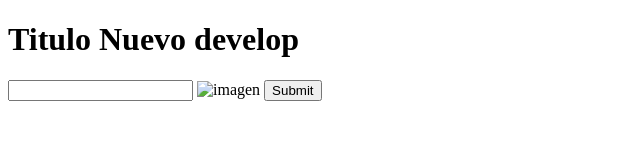
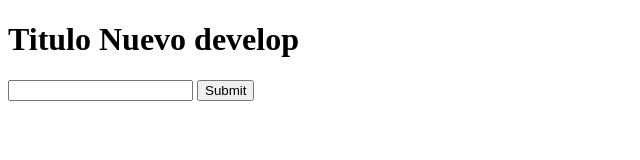
Before and after one commit to rbenayon2005/helloworldgit, a plain HTML site: page index.html in a window 1280 px wide. Shown: the whole page, without its empty margins (0-640 px from the left). Drawn offline with Linux system fonts and the light colour scheme.

Commit message:
Revert "Merge branch 'release/v1.0.0'"
This reverts commit 93a09734d16814f53a130f2075b01c88c63061a4.

```diff
--- a/index.html
+++ b/index.html
@@ -9,7 +9,6 @@
     <h1>Titulo Nuevo develop</h1>
     <form action="#" method="get">
         <input type="text" name="text" id="">
-        <img src="#" alt="imagen" />
         <input type="submit" value="Submit">
     </form>
 </body>
```
